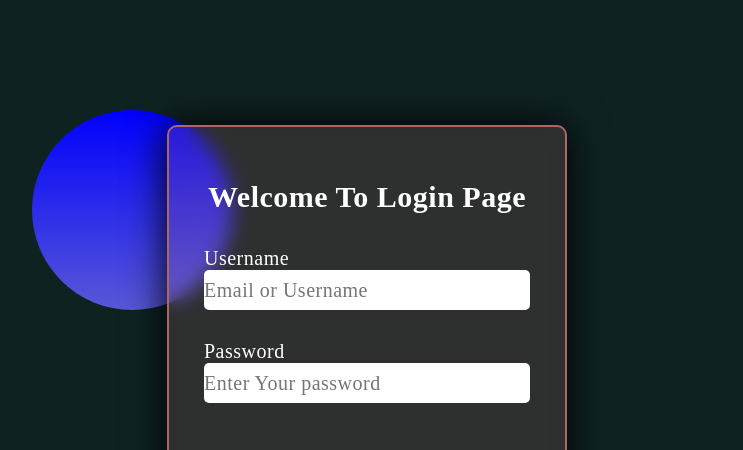
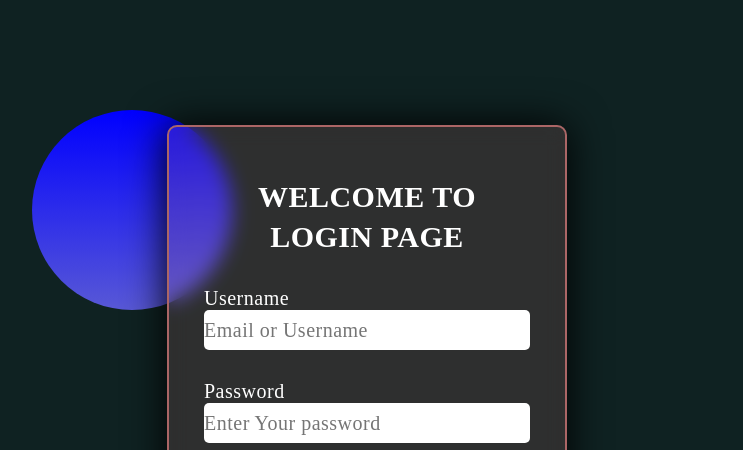
Before and after one commit to AshrafGit0/MyLoginPage, a plain HTML site: page index.html in a window 1280 px wide. Shown: the top 450 px of the page, without its empty margins (273-1016 px from the left). Drawn offline with Linux system fonts and the light colour scheme.

Commit message:
second commit

```diff
--- a/index.html
+++ b/index.html
@@ -17,7 +17,7 @@
         <div class="ball"></div>
     </div>
     <form>
-        <h3>Welcome To Login Page</h3>
+        <h3>WELCOME TO LOGIN PAGE</h3>
 
         <label for="Username">Username</label>
         <input placeholder="Email or Username"  type="text">
```
